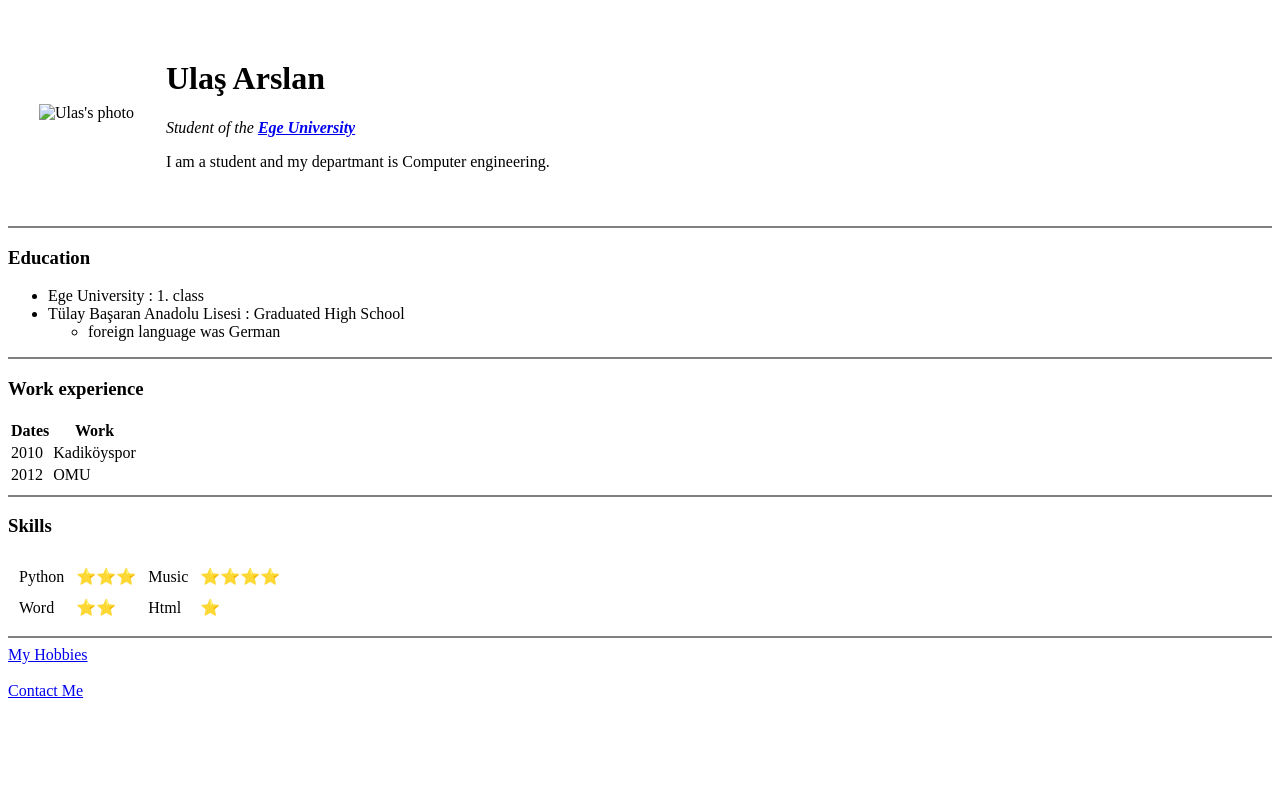
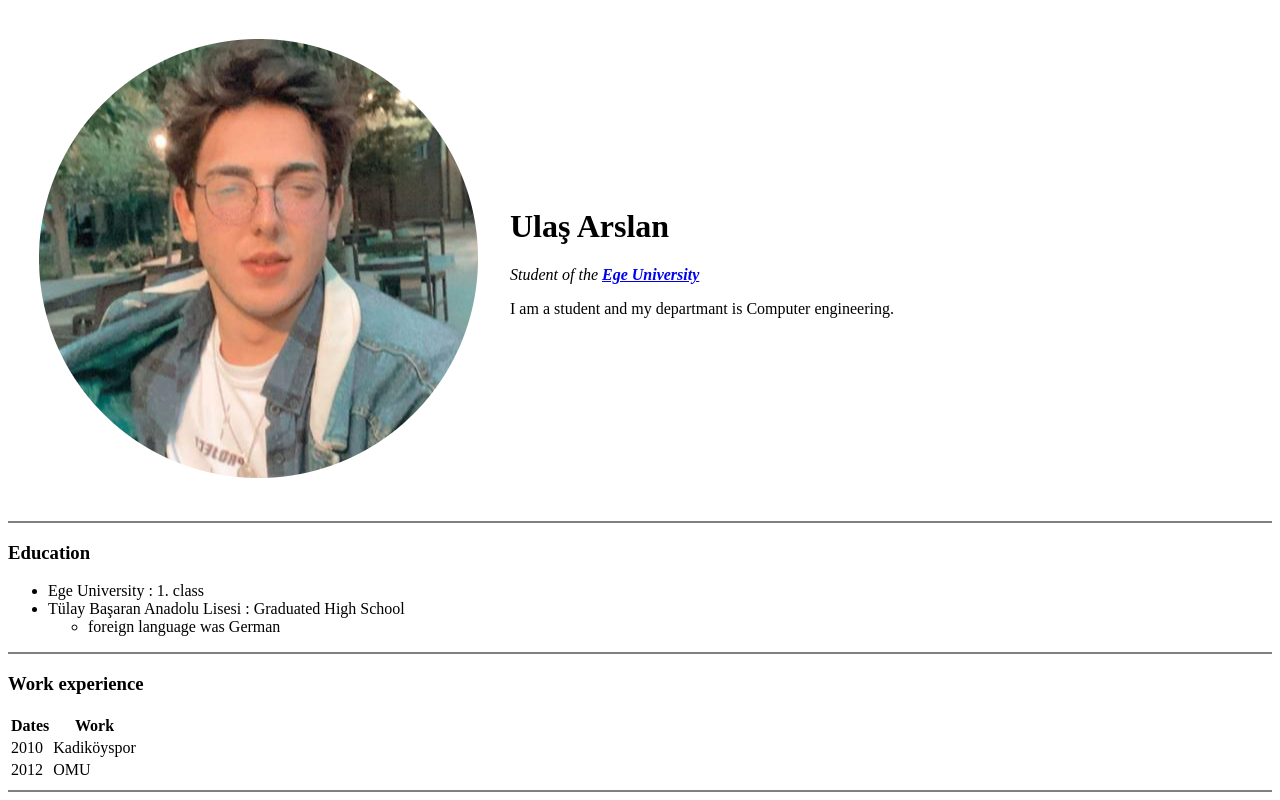
Before and after one commit to UlasArslannn/cv, a plain HTML site: page index.html in a window 1280 px wide. Shown: the top 800 px of the page. Drawn offline with Linux system fonts and the light colour scheme.

Commit message:
Update index.html

```diff
--- a/index.html
+++ b/index.html
@@ -7,7 +7,7 @@
     <body>
         <table cellspacing="30">
             <tr>
-                <td><img src="Ulas.png.png" alt="Ulas's photo" ></td>
+                <td><img src="Ulas.png" alt="Ulas's photo" ></td>
                 <td>
                     <h1>Ulaş Arslan</h1>
                     <p><em>Student of the <strong><a href="https://bidb.ege.edu.tr/files/bidb/bilsis/">Ege University</a></strong></em></p>
```
